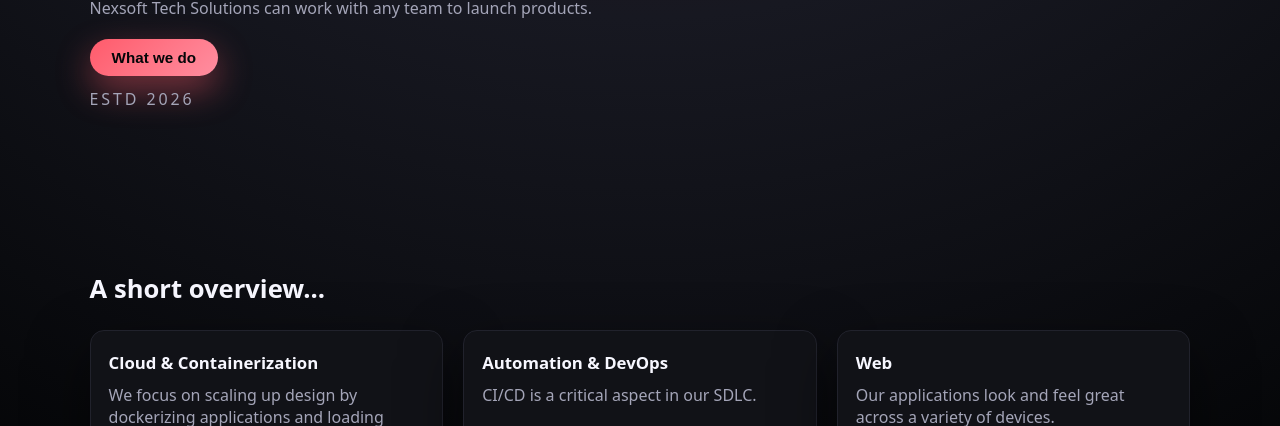
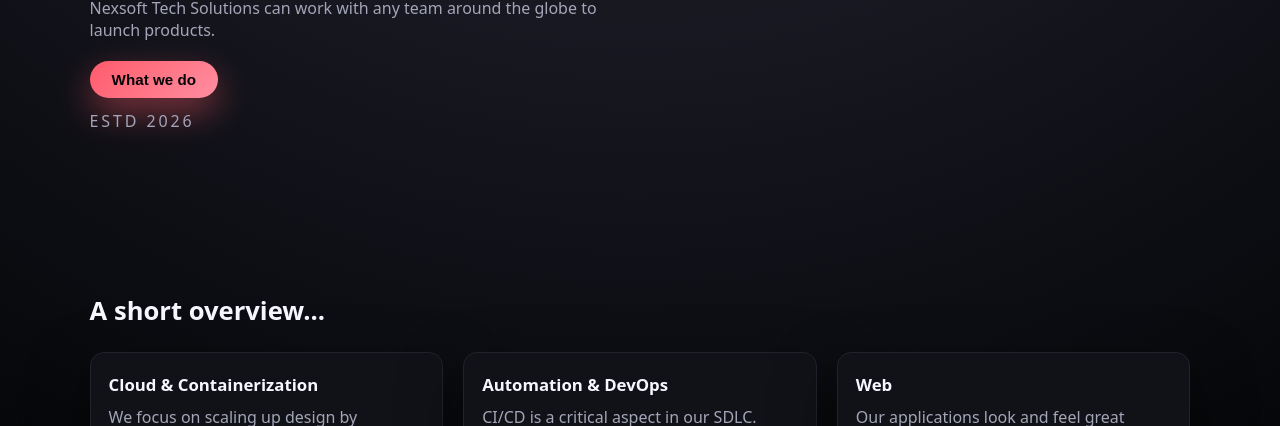
Before and after one commit to pixelated-explorer/csce412_project5, a plain HTML site: page index.html in a window 1280 px wide. Shown: the part 674-1100 px from the top of the page. Drawn offline with Linux system fonts and the light colour scheme.

```diff
--- a/index.html
+++ b/index.html
@@ -26,7 +26,7 @@
     <div class="hero-content">
       <h1>Simplifying modern tech solutions, one commit at a time.</h1>
       <p>
-        Nexsoft Tech Solutions can work with any team to launch products.
+        Nexsoft Tech Solutions can work with any team around the globe to launch products.
       </p>
       <button class="primary-btn" id="cta-btn" data-scroll-target="services">
         What we do
```
